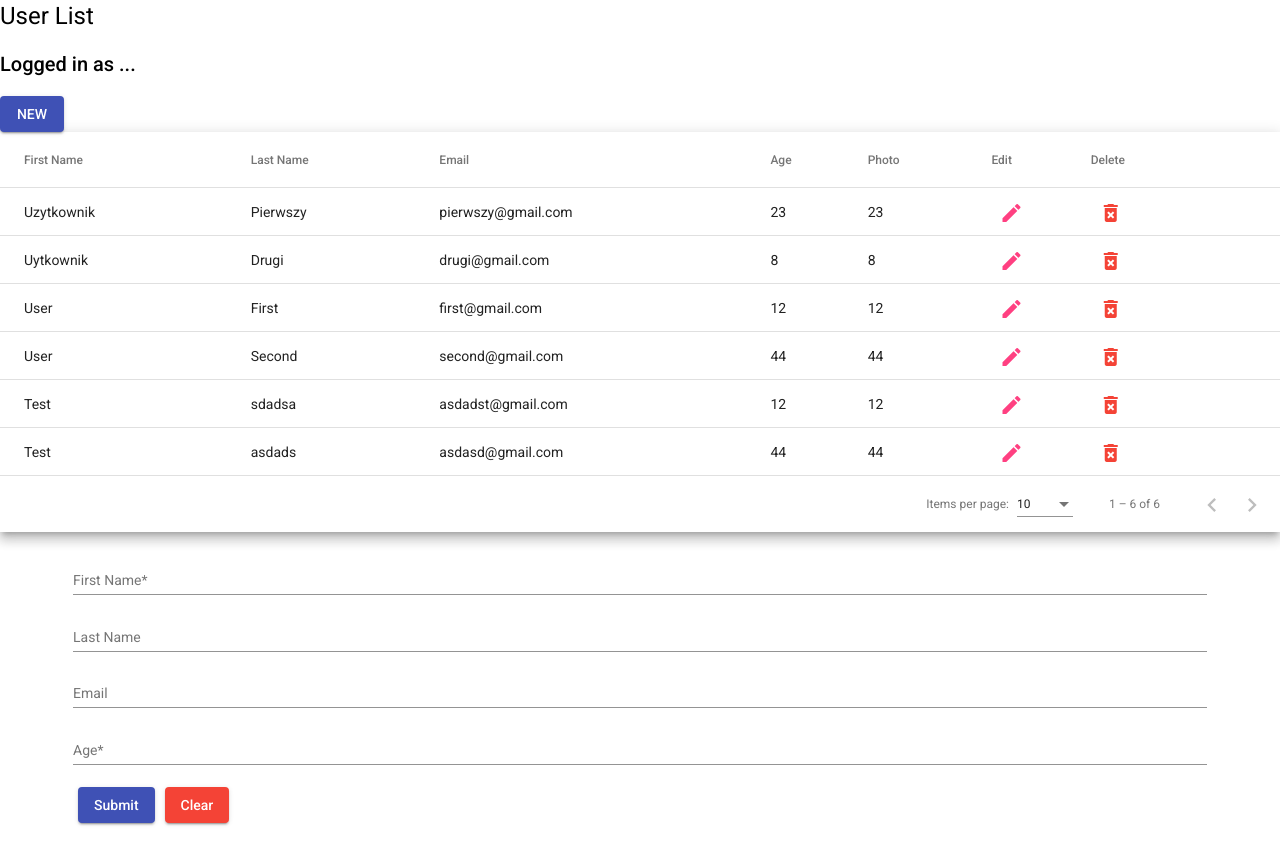
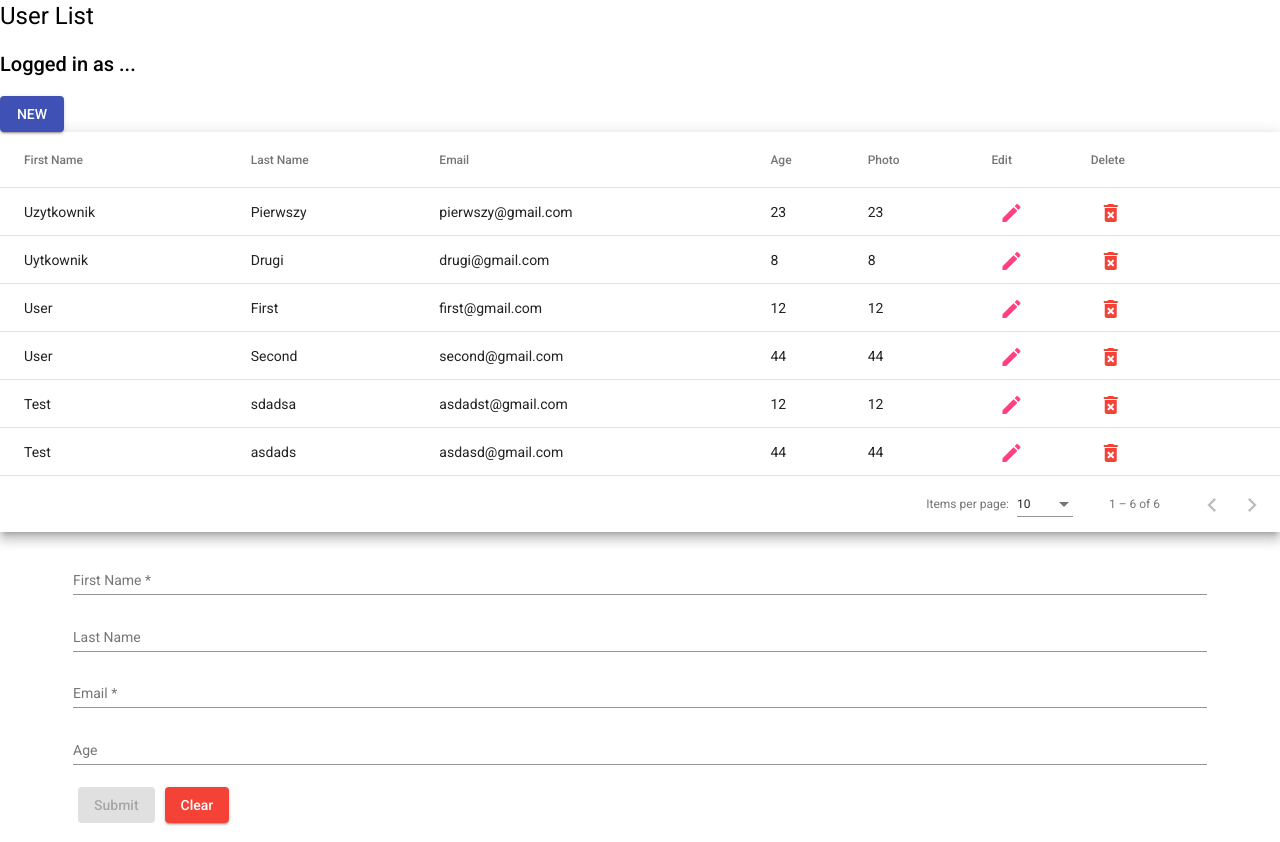
Before and after one commit to Morghot2/Dashboard-angular, an Angular app: page / in a window 1280 px wide. Built offline with nearby package versions, Linux system fonts and the light colour scheme.

Commit message:
form completed

```diff
--- a/src/app/components/record-form/record-form.component.html
+++ b/src/app/components/record-form/record-form.component.html
@@ -4,25 +4,24 @@
         <div class="controles-container">
           <input type="hidden" formControlName="id">
           <mat-form-field>
-            <input formControlName="firstName" matInput placeholder="First Name*">
-            <mat-error>This field is mandatory.</mat-error>
+            <input formControlName="firstName" matInput placeholder="First Name">
+            <mat-error>Email field is mandatory.</mat-error>
           </mat-form-field>
           <mat-form-field>
             <input formControlName="lastName" matInput placeholder="Last Name">
-            <mat-error>Invalid email address.</mat-error>
           </mat-form-field>
           <mat-form-field>
             <input formControlName="email" matInput placeholder="Email">
             <mat-error>Invalid email address.</mat-error>
           </mat-form-field>
           <mat-form-field>
-            <input formControlName="age" matInput placeholder="Age*">
+            <input formControlName="age" matInput placeholder="Age">
             <!-- <mat-error *ngIf="service.form.controls['mobile'].errors?.required">This field is mandatory.</mat-error>
             <mat-error *ngIf="service.form.controls['mobile'].errors?.minlength">Minimum 8 charactors needed.</mat-error> -->
           </mat-form-field>
           <div class="button-row">
             <button mat-raised-button color="primary" type="submit" [disabled]="service.form.invalid">Submit</button>
-            <button mat-raised-button color="warn" >Clear</button>
+            <button mat-raised-button color="warn" (click)="onClear()">Clear</button>
           </div>
         </div>
       </mat-grid-tile>
--- a/src/app/components/record-form/record-form.component.ts
+++ b/src/app/components/record-form/record-form.component.ts
@@ -14,6 +14,7 @@ export class RecordFormComponent implements OnInit {
   }
   onClear() {
     this.service.form.reset();
+    this.service.initializeFormGroup();
   }
 
 }
--- a/src/app/shared/record-form.service.ts
+++ b/src/app/shared/record-form.service.ts
@@ -8,9 +8,18 @@ export class RecordFormService {
   constructor() {}
   form: FormGroup = new FormGroup({
     id: new FormControl(null),
-    firstName: new FormControl(''),
+    firstName: new FormControl('', Validators.required),
     lastName: new FormControl(''),
-    email: new FormControl(''),
-    age: new FormControl(''),
+    email: new FormControl('', [Validators.email, Validators.required]),
+    age: new FormControl(null),
   });
+  initializeFormGroup() {
+    this.form.setValue({
+      id: null,
+      firstName: '',
+      lastName: '',
+      email: '',
+      age: null
+    });
+  }
 }
```
